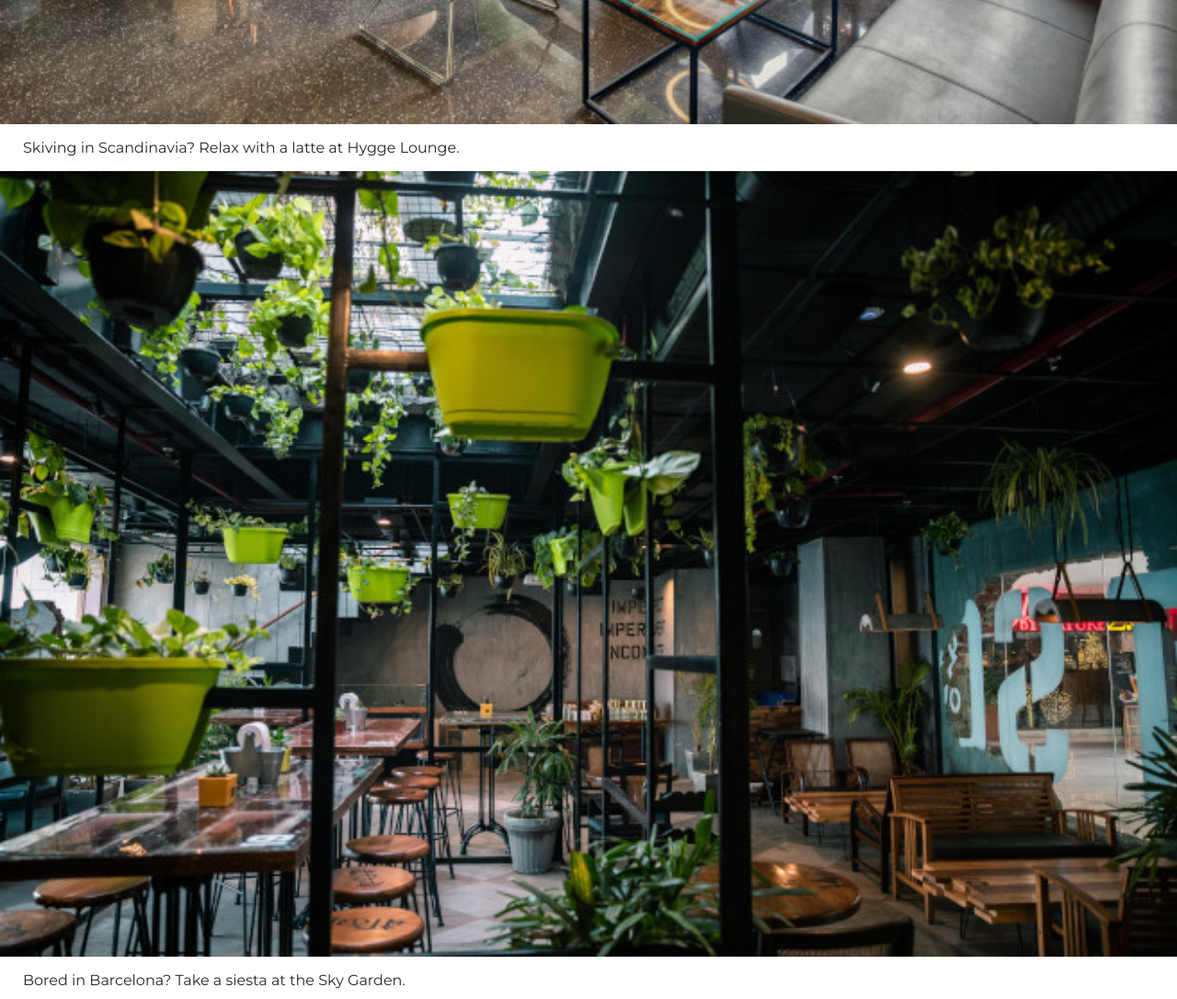
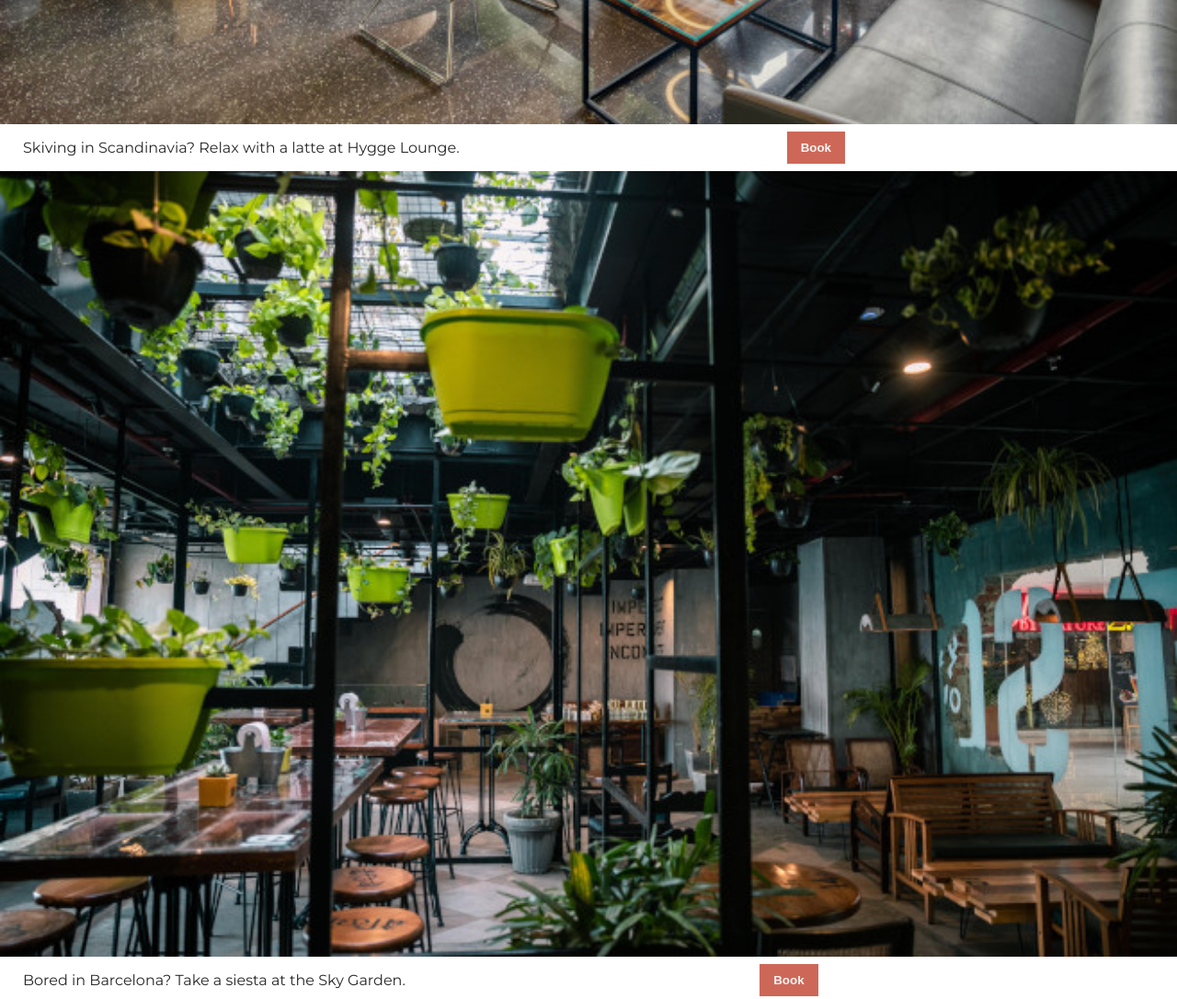
Before and after one commit to jr-nyc212/co-working-site, a website built with Vite: page index.html in a window 1280 px wide. Shown: the part 900-1986 px from the top of the page at 92% size. Built offline with nearby package versions, Linux system fonts and the light colour scheme.

Commit message:
Add Book button to each caption and space it from the text

```diff
--- a/index.css
+++ b/index.css
@@ -45,6 +45,8 @@
 
 .caption {
     margin: 0 25px;
+    display: flex;
+    gap: 20px;
 
 }
 
@@ -65,3 +67,13 @@
     color: whitesmoke;
     padding: 10px;
 }
+
+button {
+    margin: auto;
+    border: none;
+    background-color: #cd6858;
+    color: whitesmoke;
+    padding: 10px 15px;
+    font-weight: 700;
+    cursor: pointer;
+}
--- a/index.html
+++ b/index.html
@@ -37,6 +37,7 @@
 				</div>
 				<div class="caption">
 					<p>Skiving in Scandinavia? Relax with a latte at Hygge Lounge.</p>
+					<button>Book</button>
 				</div>
 			</section>
 
@@ -44,6 +45,7 @@
 				<img src="images/sky-garden.jpg" class="item-img" alt="A coworking space with plants">
 				<div class="caption">
 					<p>Bored in Barcelona? Take a siesta at the Sky Garden.</p>
+					<button>Book</button>
 				</div>
 			</section>
 
@@ -51,6 +53,7 @@
 				<img src="images/generator.jpg" class="item-img" alt="A comfortable coworking space">
 				<div class="caption">
 					<p>Relaxing in Rio? Take some downtime at the Generator Hub.</p>
+					<button>Book</button>
 				</div>
 			</section>
 
```
